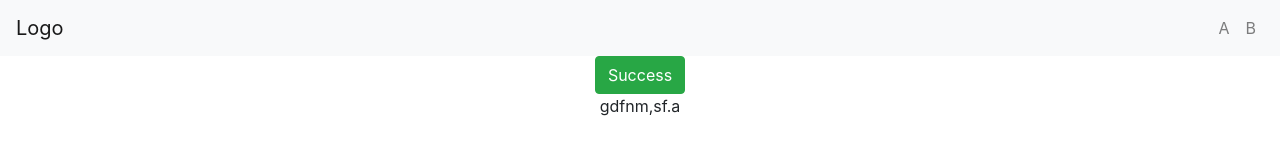
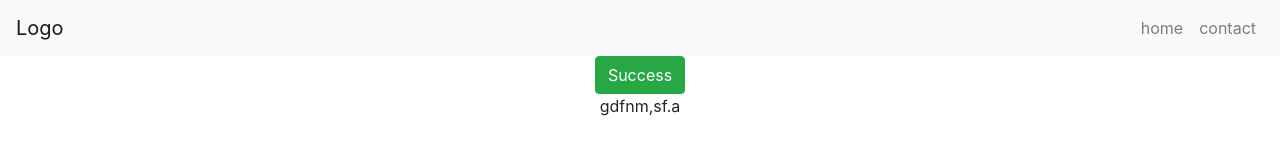
Before and after one commit to jotafullstack/BuildNow, a React (Create React App) app: page / in a window 1280 px wide. Shown: the top 160 px of the page. Built offline with nearby package versions, Linux system fonts and the light colour scheme.

Commit message:
Header Links Dinamically

```diff
--- a/src/App.js
+++ b/src/App.js
@@ -12,7 +12,11 @@ import { Button } from "react-bootstrap";
 function App() {
   return (
     <div className="App">
-      <Header isShow={true} theme={"light"} />
+      <Header
+        isShow={true}
+        theme={"light"}
+        links={[{ title: "home", url: "" }, { title: "contact", url: "" }]}
+      />
       <Button variant="success">Success</Button>
       <Footer />
     </div>
--- a/src/components/header/header-container.js
+++ b/src/components/header/header-container.js
@@ -25,8 +25,14 @@ class Header extends Component {
             <Navbar.Collapse id="basic-navbar-nav">
               {/* ml-auto para alinhar à direita, mr-auto para alinhar à esquerda */}
               <Nav className="ml-auto">
-                <Nav.Link href="#home">A</Nav.Link>
-                <Nav.Link href="#link">B</Nav.Link>
+                {/* Mapping all links */}
+                {this.props.links.map(link => {
+                  return (
+                    <Nav.Link key={link.title} href={link.url}>
+                      {link.title}
+                    </Nav.Link>
+                  );
+                })}
               </Nav>
             </Navbar.Collapse>
           </Navbar>
```
